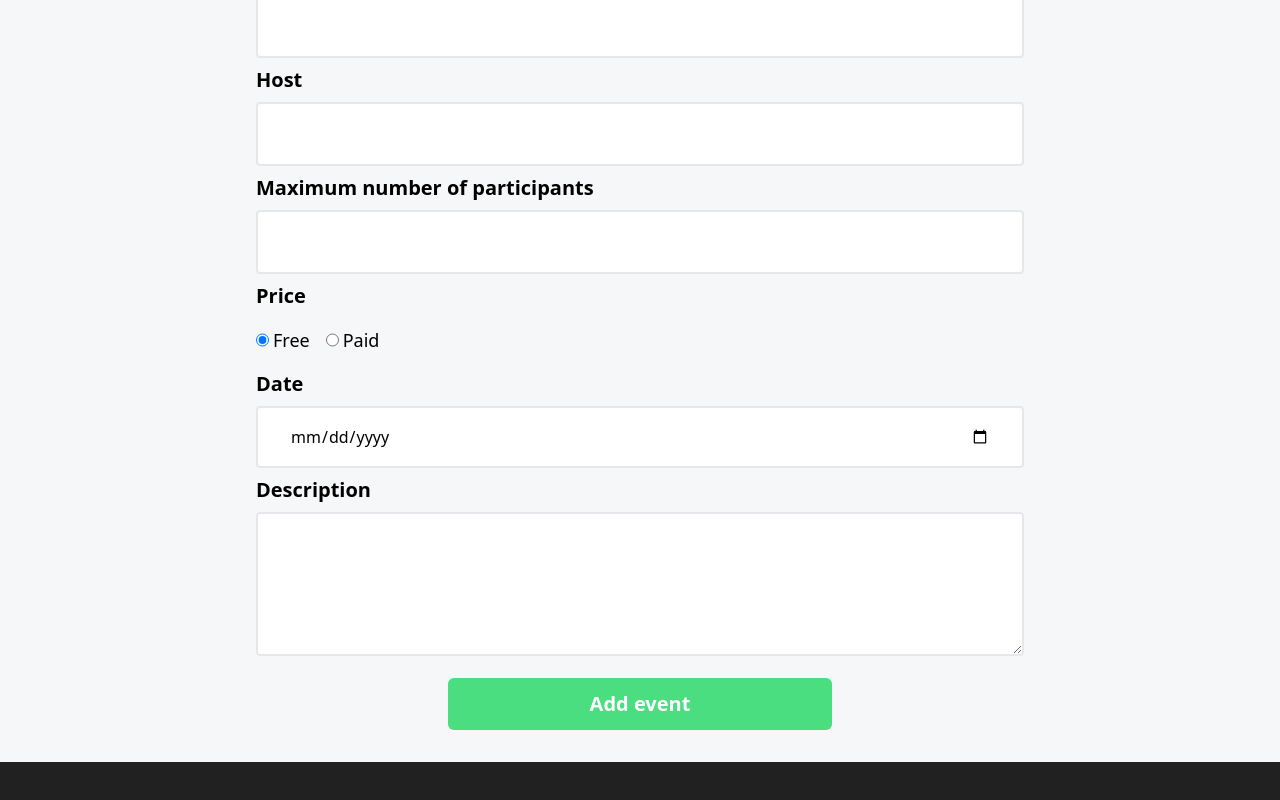
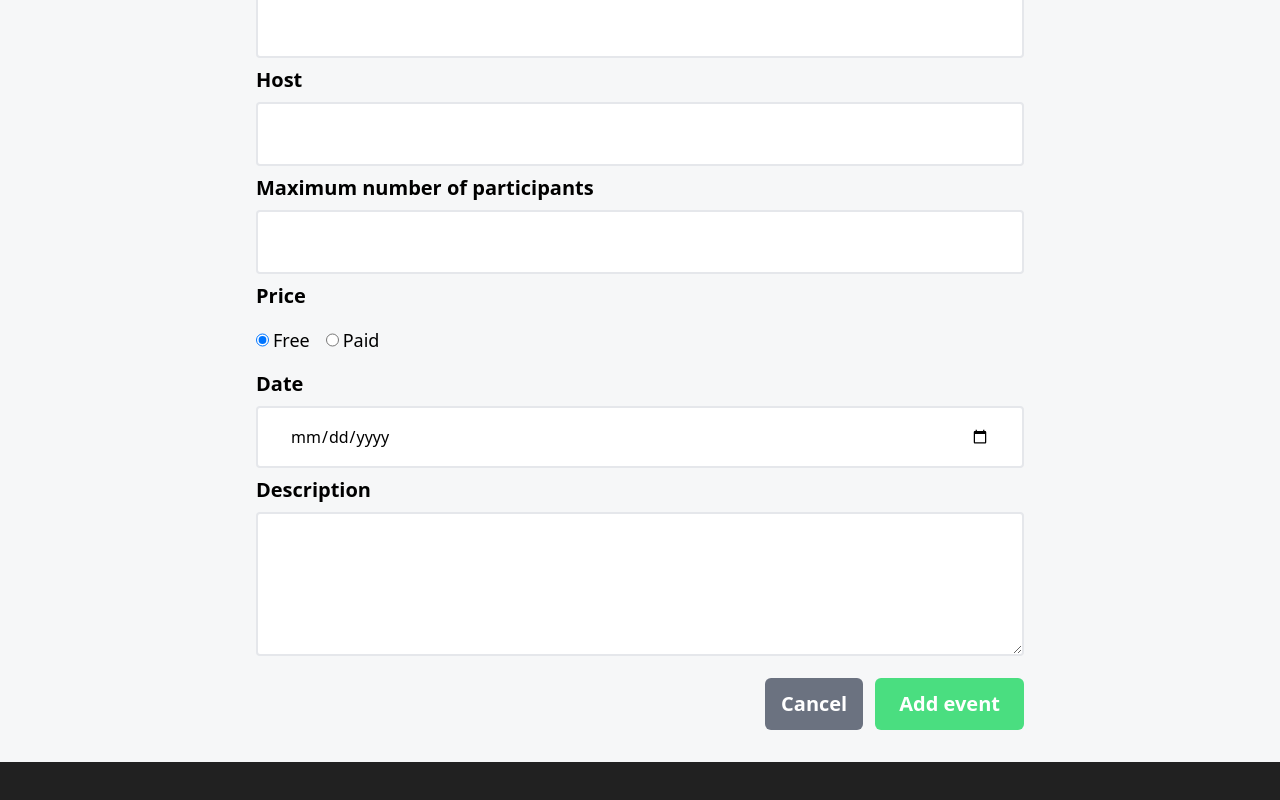
Before and after one commit to Shaymoun/eventify, a React (Vite) app in the folder frontend/: page /add-event in a window 1280 px wide. Shown: the part 288-1088 px from the top of the page. Built offline with nearby package versions, Linux system fonts and the light colour scheme.

Commit message:
feat: Added editing event feature.

```diff
--- a/frontend/src/App.jsx
+++ b/frontend/src/App.jsx
@@ -34,10 +34,20 @@ function App() {
 						},
 						{
 							path: ":eventId",
-							element: <EventDetailPage />,
-							loader: EventDetailLoader,
+
+							children: [
+								{
+									index: true,
+									element: <EventDetailPage />,
+									loader: EventDetailLoader,
+								},
+								{
+									path: "edit",
+									element: <EditEventPage />,
+									loader: EventDetailLoader,
+								},
+							],
 						},
-						{ path: ":eventId/edit", element: <EditEventPage /> },
 					],
 				},
 				{ path: "add-event", element: <AddEventPage />, action: () => {} },
--- a/frontend/src/components/EventForm.jsx
+++ b/frontend/src/components/EventForm.jsx
@@ -1,10 +1,10 @@
 import { useState } from "react"
 import Button from "../ui/Button"
 
-const EventForm = () => {
-	const [isEventFree, setIsEventFree] = useState(true)
+const EventForm = ({ event, type }) => {
+	const [isEventFree, setIsEventFree] = useState(event ? event.price > 0 : false)
 	return (
-		<div className='flex justify-center py-4 sm:w-4/5 sm:mx-auto lg:w-[800px] lg:items-center lg:py-8'>
+		<div className='flex justify-center pt-2 pb-6 sm:w-4/5 sm:mx-auto lg:w-[800px] lg:items-center lg:py-8'>
 			<form
 				action=''
 				className='flex flex-col justify-around h-4/5 w-full px-4'>
@@ -18,6 +18,7 @@ const EventForm = () => {
 						id='name'
 						className='w-full rounded border-2 text-lg px-2 py-1 lg:px-8 lg:py-4'
 						required
+						defaultValue={event ? event.title : ""}
 					/>
 				</div>
 
@@ -31,6 +32,7 @@ const EventForm = () => {
 						id='image'
 						className='w-full rounded border-2 text-lg px-2 py-1 lg:px-8 lg:py-4'
 						required
+						defaultValue={event ? event.poster : ""}
 					/>
 				</div>
 				<div>
@@ -43,6 +45,7 @@ const EventForm = () => {
 						id='host'
 						className='w-full rounded border-2 text-lg px-2 py-1 lg:px-8 lg:py-4'
 						required
+						defaultValue={event ? event.host : ""}
 					/>
 				</div>
 				<div>
@@ -58,6 +61,7 @@ const EventForm = () => {
 						min='1'
 						className='w-full rounded border-2 text-lg px-2 py-1 lg:px-8 lg:py-4'
 						required
+						defaultValue={event ? event.ongoingPeoples : ""}
 					/>
 				</div>
 				<div>
@@ -68,7 +72,7 @@ const EventForm = () => {
 								type='radio'
 								id='free'
 								name=''
-								checked={isEventFree}
+								checked={!isEventFree}
 								onChange={() => {
 									setIsEventFree(state => !state)
 								}}
@@ -82,7 +86,7 @@ const EventForm = () => {
 								type='radio'
 								id='paid'
 								name=''
-								checked={!isEventFree}
+								checked={isEventFree}
 								onChange={() => {
 									setIsEventFree(state => !state)
 								}}
@@ -97,11 +101,11 @@ const EventForm = () => {
 							name='price'
 							id='price'
 							min='0'
-							defaultValue='0'
 							className={`${
-								isEventFree ? "hidden" : "block"
+								!isEventFree ? "hidden" : "block"
 							} w-full rounded border-2  px-2 py-1 lg:px-8 lg:py-4 text-lg`}
 							required
+							defaultValue={event ? event.price : ""}
 						/>
 					</div>
 				</div>
@@ -115,6 +119,7 @@ const EventForm = () => {
 						id='date'
 						className='w-full rounded border-2 px-2 py-1 lg:px-8 lg:py-4'
 						required
+						defaultValue={event ? event.date : ""}
 					/>
 				</div>
 				<div>
@@ -129,12 +134,17 @@ const EventForm = () => {
 						id='description'
 						className='resize-y w-full rounded border-2 px-2 py-1 min-h-36 lg:px-8 lg:py-4'
 						required
+						defaultValue={event ? event.description : ""}
 					/>
 				</div>
-
-				<Button className='mt-4 lg:w-96 lg:mx-auto lg:text-xl'>
-					Add event
-				</Button>
+				<div className='flex gap-3 ml-auto'>
+					<button className='mt-4 px-4 py-3 bg-gray-500 font-semibold text-white rounded-md lg:mx-auto lg:text-xl'>
+						Cancel
+					</button>
+					<Button className='mt-4  lg:mx-auto lg:text-xl'>
+						{type === "edit" ? "Save" : "Add event"}
+					</Button>
+				</div>
 			</form>
 		</div>
 	)
--- a/frontend/src/pages/EditEvent.jsx
+++ b/frontend/src/pages/EditEvent.jsx
@@ -1,8 +1,11 @@
+import { useLoaderData } from "react-router-dom"
 import EventForm from "../components/EventForm"
 import Button from "../ui/Button"
 
 const EditEventPage = () => {
-	return <EventForm />
+	const data = useLoaderData()
+
+	return <EventForm type='edit' event={data.event} />
 }
 
 export default EditEventPage
```
